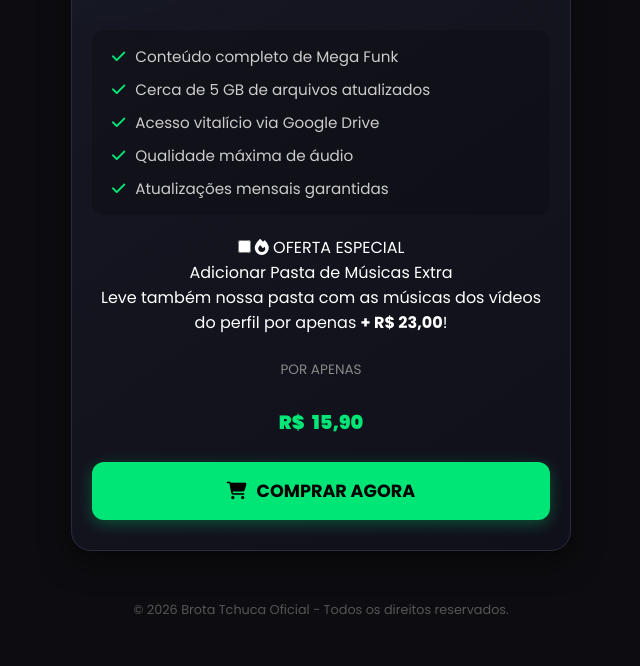
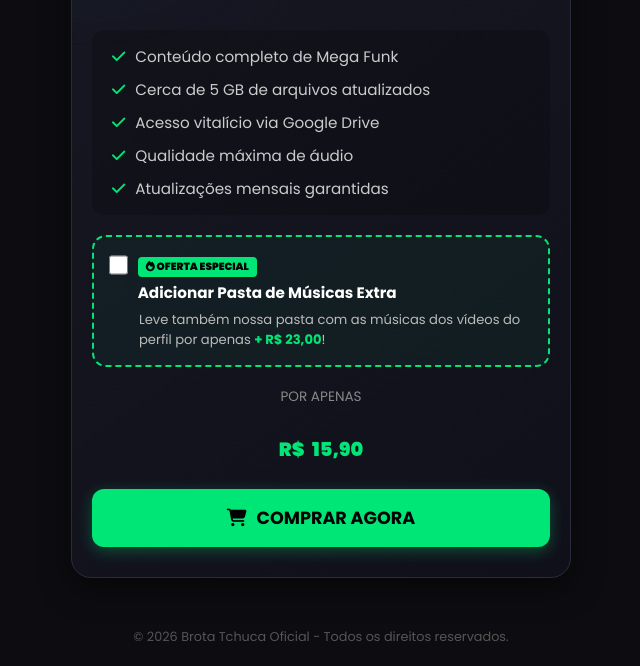
Before and after one commit to Brt-PackOficial/Pack-Mega-Funk, a plain HTML site: page index.html in a window 1280 px wide. Shown: the part 220-886 px from the top of the page, without its empty margins (319-959 px from the left). Before the commit the page ends 859 px from the top, so only its background shows below. Drawn offline with Linux system fonts and the light colour scheme.

Commit message:
Add styles for order bump feature in style.css
Added styles for order bump feature including layout and hover effects.

```diff
--- a/style.css
+++ b/style.css
@@ -132,8 +132,73 @@
   color: #00e676;
 }
 
+/* Caixa de Oferta Extra (Order Bump) */
+.order-bump-box {
+  background: rgba(0, 230, 118, 0.05);
+  border: 2px dashed #00e676;
+  border-radius: 14px;
+  padding: 15px;
+  margin: 20px 0;
+  text-align: left;
+  cursor: pointer;
+  transition: all 0.3s ease;
+}
+
+.order-bump-box:hover {
+  background: rgba(0, 230, 118, 0.1);
+  transform: translateY(-2px);
+}
+
+.bump-header {
+  display: flex;
+  align-items: flex-start;
+  gap: 10px;
+}
+
+.bump-header input[type="checkbox"] {
+  width: 20px;
+  height: 20px;
+  accent-color: #00e676;
+  margin-top: 3px;
+  cursor: pointer;
+}
+
+.bump-header label {
+  cursor: pointer;
+  width: 100%;
+}
+
+.bump-tag {
+  display: inline-block;
+  background: #00e676;
+  color: #000;
+  font-size: 0.65rem;
+  font-weight: 900;
+  padding: 2px 8px;
+  border-radius: 4px;
+  text-transform: uppercase;
+  margin-bottom: 4px;
+}
+
+.bump-title {
+  font-size: 0.95rem;
+  font-weight: 700;
+  color: #fff;
+}
+
+.bump-desc {
+  font-size: 0.82rem;
+  color: #bbb;
+  margin-top: 6px;
+  padding-left: 30px;
+}
+
+.bump-desc strong {
+  color: #00e676;
+}
+
 .price-box {
-  margin: 25px 0 15px 0;
+  margin: 15px 0 15px 0;
 }
 
 .price-box .price-label {
@@ -216,6 +281,17 @@
   box-shadow: 0 10px 40px rgba(0, 0, 0, 0.8);
   max-height: 90vh;
   overflow-y: auto;
+}
+
+.modal-price-badge {
+  display: inline-block;
+  background: rgba(0, 230, 118, 0.15);
+  border: 1px solid #00e676;
+  color: #00e676;
+  padding: 6px 14px;
+  border-radius: 20px;
+  font-size: 0.9rem;
+  margin-top: 12px;
 }
 
 .btn-close {
```
